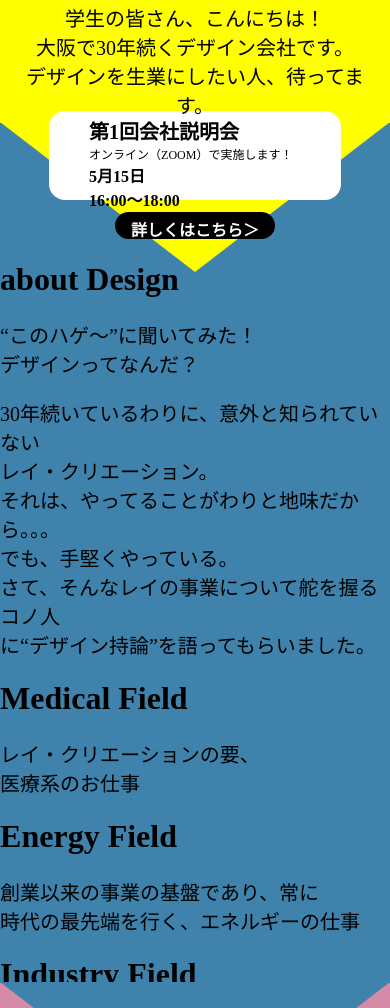
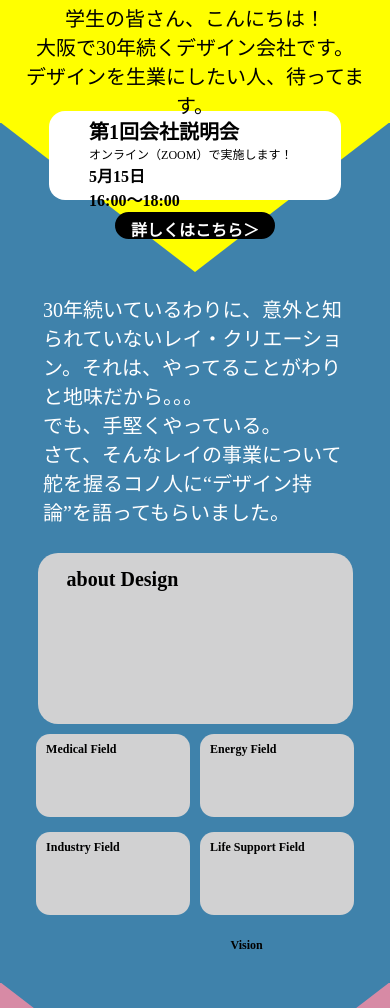
Before and after one commit to Takuya-Yamamot/online_ray.github.io, a plain HTML site: page index.html in a window 390 px wide. Shown: the part 590-1598 px from the top of the page. Drawn offline with Linux system fonts and the light colour scheme.

Commit message:
5/14 12:13

```diff
--- a/index.html
+++ b/index.html
@@ -43,16 +43,27 @@
           </div>
         </li>
       </ul>
+
       <div class="indetail"><h3>詳しくはこちら＞</h3></div>
       </div>
-    <!--１列目-->
-    <div class="container">
+    <!--１列目 PC-->
+    <div class="container pc">
       <div class="about_design box">
         <h1>about Design</h1>
         <p>“このハゲ〜”に聞いてみた！<br>デザインってなんだ？</p>
       </div>
       <div class="discription_1">
-        <p>30年続いているわりに、意外と知られていない<br>レイ・クリエーション。<br>それは、やってることがわりと地味だから。。。<br>でも、手堅くやっている。<br>さて、そんなレイの事業について舵を握るコノ人<br>に“デザイン持論”を語ってもらいました。</p>
+        <p>30年続いているわりに、意外と知られていないレイ・クリエーション。それは、やってることがわりと地味だから。。。<br>でも、手堅くやっている。<br>さて、そんなレイの事業について舵を握るコノ人に“デザイン持論”を語ってもらいました。</p>
+      </div>
+    </div>
+    <!-- １列目 スマホ-->
+    <div class="phone sp">
+      <div class="about_design box">
+        <h1>about Design</h1>
+        <p>“このハゲ〜”に聞いてみた！<br>デザインってなんだ？</p>
+      </div>
+      <div class="discription_1">
+        <p>30年続いているわりに、意外と知られていないレイ・クリエーション。それは、やってることがわりと地味だから。。。<br>でも、手堅くやっている。<br>さて、そんなレイの事業について舵を握るコノ人に“デザイン持論”を語ってもらいました。</p>
       </div>
     </div>
     <!--2列目-->
--- a/phone.css
+++ b/phone.css
@@ -1,3 +1,8 @@
+@media only screen and (max-width: 800px){
+    .pc { display: none !important;}
+    .sp { display: block !important;}
+}
+
 body{
     background-color: yellow;
 }
@@ -195,3 +200,97 @@ p{
     padding-top: 5px;
     font-size: 16px;
 }
+
+.discription_1{
+    position: relative;
+    top: -150px;
+    margin: auto;
+    width: 304px;
+    height: 190px;
+    text-align: left;
+    font: W4 16px/24px Hiragino Sans;
+    letter-spacing: 0px;
+    color: #FFFFFF;
+    opacity: 1;
+}
+
+.about_design{
+    position: relative;
+    top: 300px;
+    margin: auto;
+    width: 315px;
+    height: 171px;
+    background: #D1D1D2 0% 0% no-repeat padding-box;
+    border-radius: 20px;
+    opacity: 1;
+}
+
+.about_design h1{
+    font-size: 20px;
+    text-align: left;
+    padding-top: 15px;
+    margin-left: 29px;
+}
+
+.about_design p{
+    visibility: hidden;
+}
+
+.container{
+    position: relative;
+    top: 100px;
+    display: flex;
+    justify-content: center;
+    flex-direction: row;
+    margin-bottom: 15px;
+    max-width: 100%;
+    z-index: 3;
+}
+
+.container h1{
+    font-size: 12px;
+    margin-left: 10px;
+}
+
+.container p{
+    visibility: hidden;
+}
+
+
+.medical_field{
+    position: relative;
+    width: 154px;
+    height: 83px;
+    background: #D1D1D2 0% 0% no-repeat padding-box;
+    border-radius: 14px;
+    opacity: 1;
+}
+
+.energy_field{
+    position: relative;
+    margin-left: 10px;
+    width: 154px;
+    height: 83px;
+    background: #D1D1D2 0% 0% no-repeat padding-box;
+    border-radius: 14px;
+    opacity: 1;
+}
+
+.industry_field{
+    position: relative;
+    width: 154px;
+    height: 83px;
+    background: #D1D1D2 0% 0% no-repeat padding-box;
+    border-radius: 14px;
+    opacity: 1;
+}
+
+.life_support_field{
+    position: relative;
+    margin-left: 10px;
+    width: 154px;
+    height: 83px;
+    background: #D1D1D2 0% 0% no-repeat padding-box;
+    border-radius: 14px;
+    opacity: 1;
+}
--- a/web.css
+++ b/web.css
@@ -1,4 +1,5 @@
-
+.pc { display: block !important; }
+.sp { display: none !important; }
 
 body{
     font-family:"Hiragino Sans";
```
